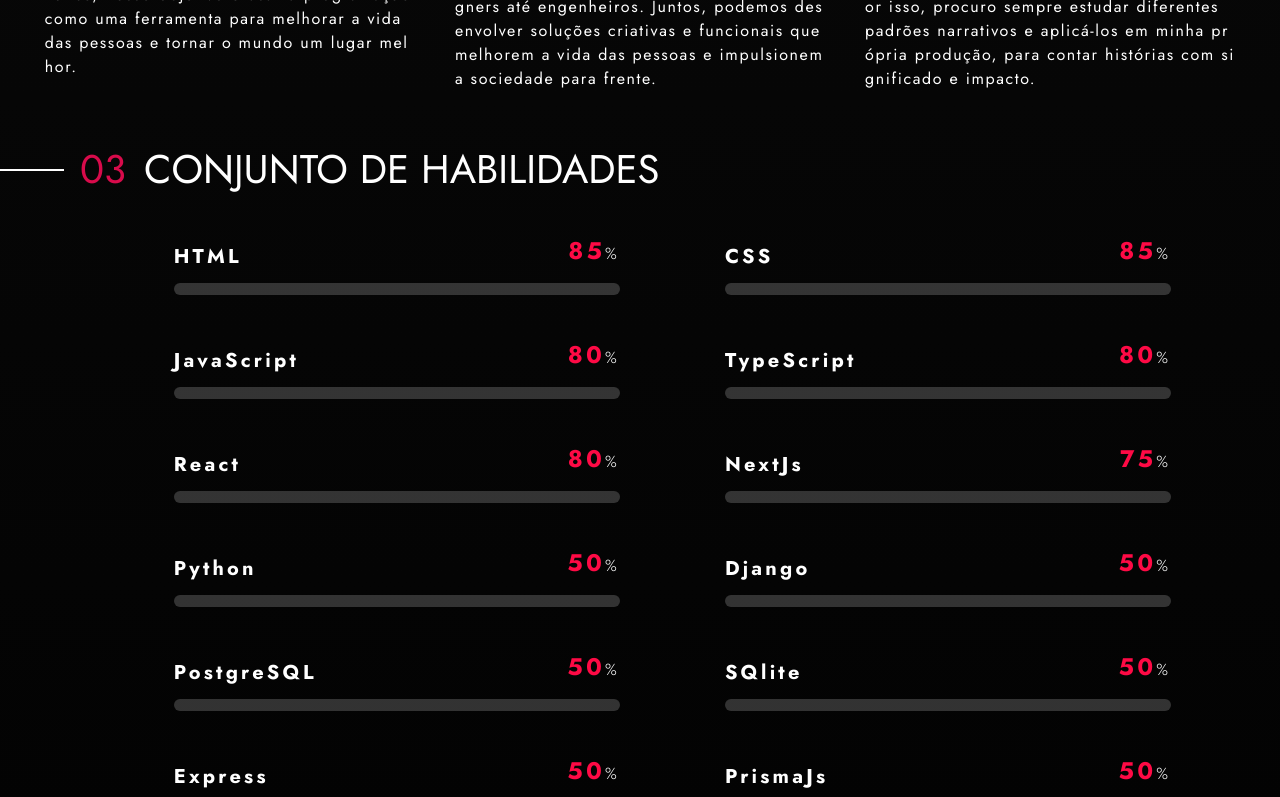
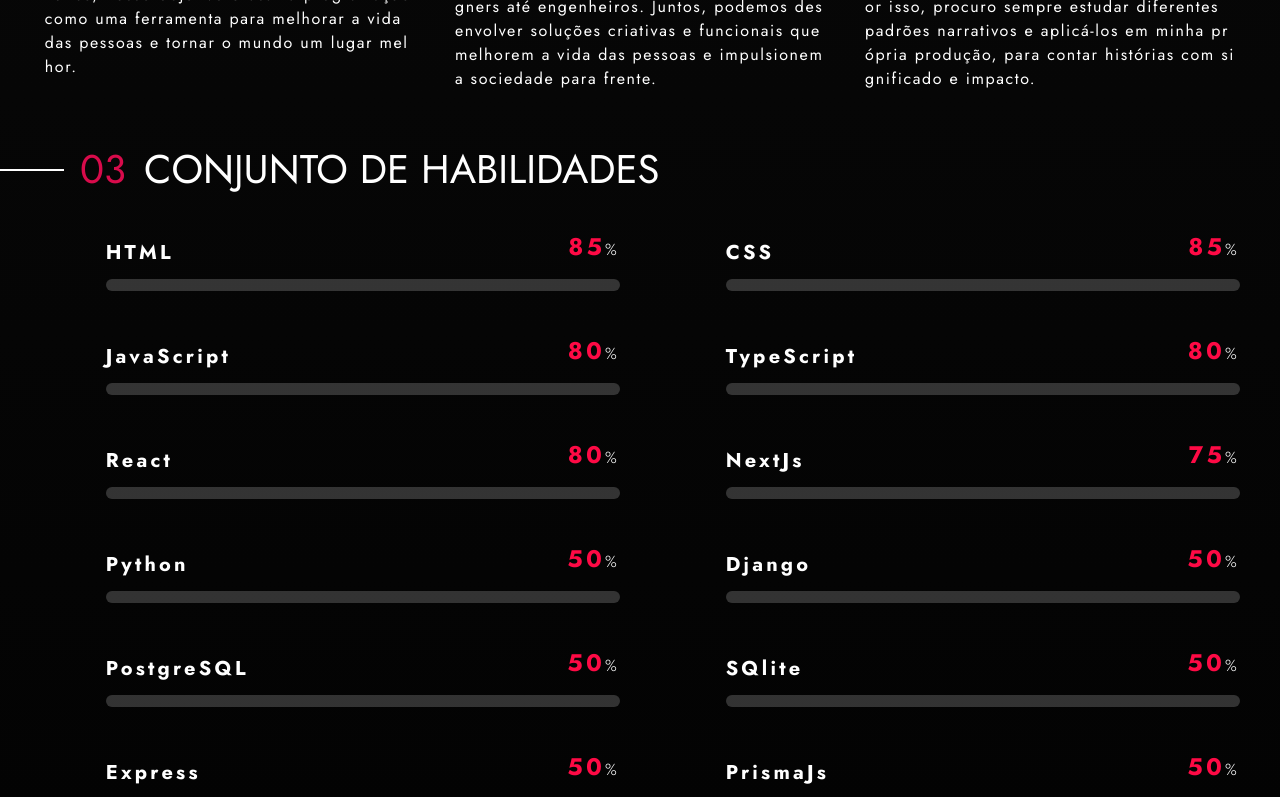
Before and after one commit to vagnermengali/developer-purple-portfolio, a Next.js app: page /about in a window 1280 px wide. Shown: the part 2300-3097 px from the top of the page. Built offline with nearby package versions, Linux system fonts and the light colour scheme.

Commit message:
feat: add new qa

```diff
--- a/src/components/Other/SkillSet/index.tsx
+++ b/src/components/Other/SkillSet/index.tsx
@@ -6,8 +6,8 @@
 
 const SkillSet = () => {
   return (
-    <div className="w-full h-fit sm:h-full flex items-center justify-start lg:justify-center flex-col pt-[5.3125rem] pb-10 sm:py-20 lg:py-[6.25rem] ">
-      <ul className="w-[83%] h-3/4 lg:h-full flex flex-col gap-[0.625rem] sm:gap-5 lg:grid-cols-2 lg:gap-x-10 lg:gap-y-10 lg:grid lg:flex-row lg:items-center lg:justify-center">
+    <div className="w-full h-fit sm:h-full flex items-center justify-start lg:justify-center flex-col pt-20 pb-10 sm:py-20 lg:py-24">
+      <ul className="w-full h-3/4 lg:h-full flex flex-col gap-2 sm:gap-5 lg:grid-cols-2 lg:gap-x-10 lg:gap-y-10 lg:grid lg:flex-row lg:items-center lg:justify-center px-5 sm:px-10">
         {Skill.map((e: SkillData) => (
           <SkillProcess
             key={e.id}
```
